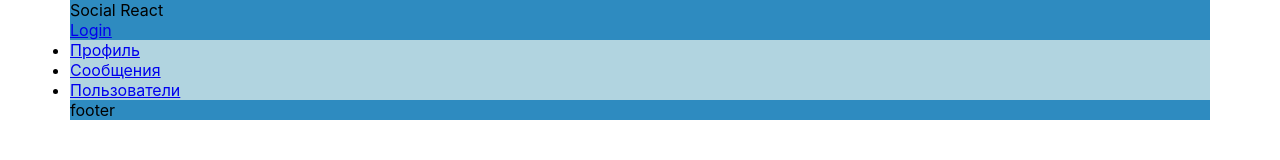
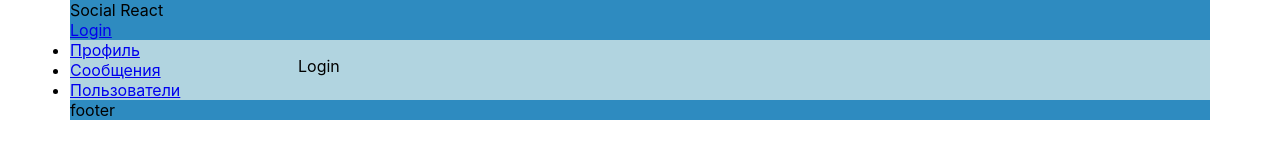
Before and after one commit to kast96/social, a React (Create React App) app: page /login in a window 1280 px wide. Shown: the top 160 px of the page. Built offline with nearby package versions, Linux system fonts and the light colour scheme; no server answers.

Commit message:
redirect to login page

```diff
--- a/src/App.jsx
+++ b/src/App.jsx
@@ -5,6 +5,7 @@ import NavBar from './components/NavBar/NavBar.jsx';
 import DialogsContainer from './components/Dialogs/DialogsContainer.jsx';
 import ProfileContainer from './components/Profile/ProfileContainer.jsx';
 import UsersContainer from './components/Users/UsersContainer.jsx';
+import Login from './components/Login/Login.jsx';
 import './App.scss';
 
 const App = () => {
@@ -26,6 +27,9 @@ const App = () => {
 								<Route path="/users/">
 									<UsersContainer />
 								</Route>
+								<Route path="/login/">
+									<Login />
+								</Route>
 							</Switch>
 						</div>
 					</div>
--- a/src/components/Dialogs/Dialogs.jsx
+++ b/src/components/Dialogs/Dialogs.jsx
@@ -1,3 +1,4 @@
+import { Redirect } from 'react-router';
 import DialogItem from './DialogsItem/DialogsItem.jsx';
 import Message from './Message/Message.jsx';
 import NewMessageContainer from './NewMessage/NewMessageContainer.jsx';
@@ -5,6 +6,12 @@ import NewMessageContainer from './NewMessage/NewMessageContainer.jsx';
 const Dialogs = (props) => {
   let dialogsElements = props.dialogs.map((el) => <DialogItem key={el.id} id={el.id} name={el.name} />);
   let messagesElements = props.messages.map((el) => <Message key={el.id} message={el.message} />);
+
+  if(!props.isAuth) {
+    return (
+      <Redirect to="/login/" />
+    );
+  }
 
   return (
     <div className="dialogs">
--- a/src/components/Dialogs/DialogsContainer.jsx
+++ b/src/components/Dialogs/DialogsContainer.jsx
@@ -5,7 +5,8 @@ import { connect } from 'react-redux';
 let mapStateToProps = (state) => {
   return {
     dialogs: state.dialogsPage.dialogs,
-    messages: state.dialogsPage.messages
+    messages: state.dialogsPage.messages,
+    isAuth: state.auth.isAuth
   }
 }
 
--- /dev/null
+++ b/src/components/Login/Login.jsx
@@ -0,0 +1,5 @@
+const Login = (props) => {
+    return <p>Login</p>
+}
+
+export default Login;
--- a/src/components/Profile/ProfileContainer.jsx
+++ b/src/components/Profile/ProfileContainer.jsx
@@ -3,6 +3,7 @@ import { connect } from 'react-redux';
 import Profile from './Profile.jsx';
 import { getUserProfile } from './../../redux/profile-reducer.js';
 import { withRouter } from 'react-router';
+import { Redirect } from 'react-router';
 
 class ProfileContainer extends React.Component {
   componentDidMount() {
@@ -14,6 +15,12 @@ class ProfileContainer extends React.Component {
   }
 
   render() {
+    if(!this.props.isAuth) {
+      return (
+        <Redirect to="/login/" />
+      );
+    }
+
     return (
       <Profile {...this.props} />
     );
@@ -21,7 +28,8 @@ class ProfileContainer extends React.Component {
 }
 
 let mapStateToProps = (state) => ({
-  profile: state.profilePage.profile
+  profile: state.profilePage.profile,
+  isAuth: state.auth.isAuth
 });
 
 let WithUrlDataContainerComponent = withRouter(ProfileContainer);
```
